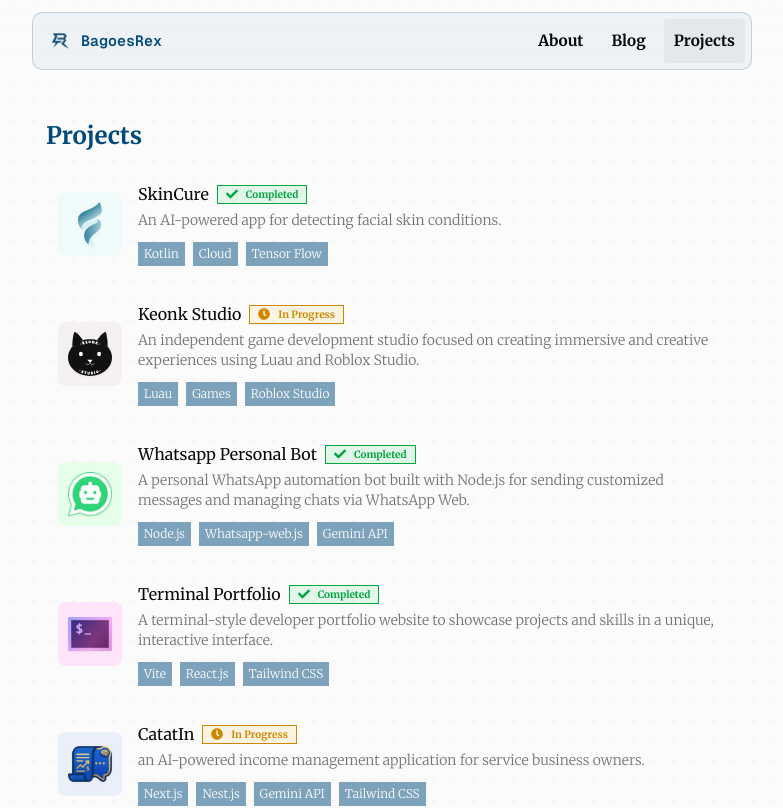
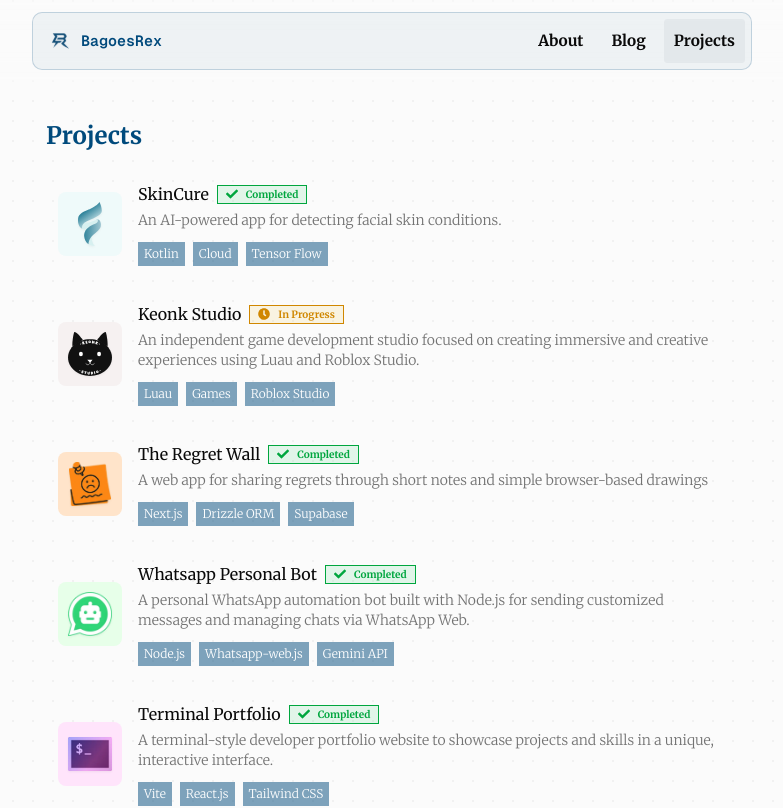
Before and after one commit to bagoesrex/portfolio-website, a Next.js app: page /projects in a window 1280 px wide. Shown: the top 808 px of the page, without its empty margins (248-1031 px from the left). Built offline with nearby package versions, Linux system fonts and the light colour scheme; no server answers.

Commit message:
feat(projects): add the regret wall data

```diff
--- a/constants/projects.ts
+++ b/constants/projects.ts
@@ -30,6 +30,15 @@ export const DUMMY_PROJECTS: Project[] = [
     variant: "gray",
   },
   {
+    title: "The Regret Wall",
+    description: "A web app for sharing regrets through short notes and simple browser-based drawings",
+    status: "completed",
+    techStack: ["Next.js", "Drizzle ORM", "Supabase"],
+    coverImage: "/icons/projects/the-regret-wall.webp",
+    githubUrl: "https://github.com/bagoesrex/the-regret-wall",
+    variant: "orange",
+  },
+  {
     title: "Whatsapp Personal Bot",
     description: "A personal WhatsApp automation bot built with Node.js for sending customized messages and managing chats via WhatsApp Web.",
     status: "completed",
@@ -56,15 +65,6 @@ export const DUMMY_PROJECTS: Project[] = [
     githubUrl: "https://github.com/bagoesrex/catatin-mvp",
     variant: "blue",
   },
-  // {
-  //   title: "AI Skin Detection App",
-  //   description: "An AI-powered app for detecting facial skin conditions.",
-  //   status: "in-progress",
-  //   techStack: ["Machine Learning", "TensorFlow", "Python", "Cloud"],
-  //   coverImage: "/placeholder/main.svg",
-  //   githubUrl: "https://github.com/bagoesrex/portfolio-website",
-  //   variant: "blue"
-  // },
   // {
   //   title: "Online Attendance System",
   //   description: "A location-based attendance system with an admin dashboard.",
@@ -137,4 +137,8 @@ export const PROJECT_VARIANT_STYLES: Record<
     iconBg: "bg-[#EAEFF9]",
     hoverBg: "hover:bg-[#EAEFF9]",
   },
+  orange: {
+    iconBg: "bg-[#FFE4CA]",
+    hoverBg: "hover:bg-[#FFE4CA]",
+  },
 };
--- a/types/project.ts
+++ b/types/project.ts
@@ -1,6 +1,6 @@
 export type ProjectStatus = "completed" | "in-progress" | "archived";
 
-export type ProjectVariant = "gray" | "skyblue" | "blue" | "green" | "purple";
+export type ProjectVariant = "gray" | "skyblue" | "blue" | "green" | "purple" | "orange";
 
 export interface Project {
   title: string;
```
Also changed, not shown: public/icons/projects/the-regret-wall.webp (added).
